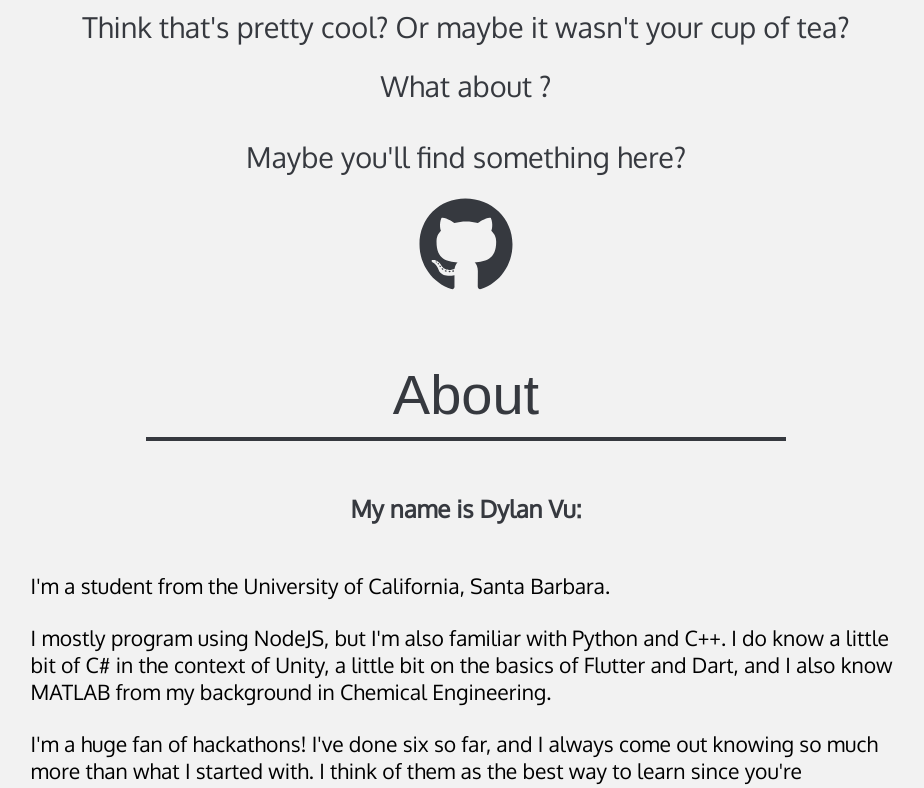
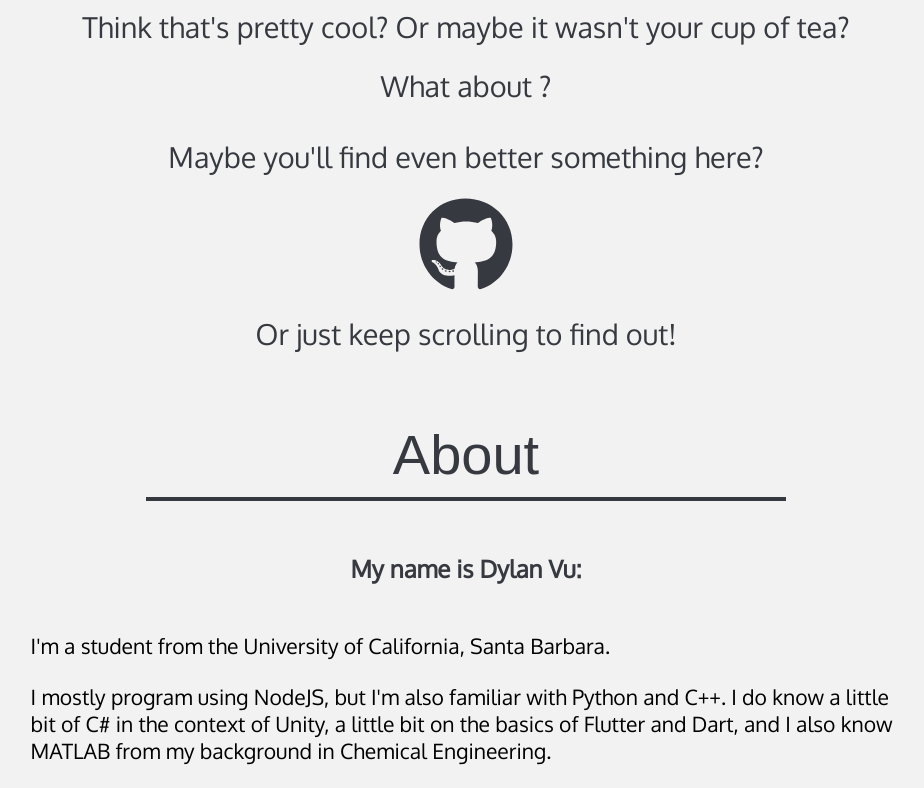
Before and after one commit to dylanvu/dylanvu.github.io, a React (Create React App) app: page / in a window 1280 px wide. Shown: the part 960-1748 px from the top of the page, without its empty margins (174-1098 px from the left). Built offline with nearby package versions, Linux system fonts and the light colour scheme; no server answers; a web font is replaced by a local one.

Commit message:
minor changes to content

```diff
--- a/src/components/Contributions.jsx
+++ b/src/components/Contributions.jsx
@@ -125,7 +125,7 @@ const Contributions = () => {
                 </div>
             </div> : null}
             <div>
-                Maybe you'll find something here?
+                Maybe you'll find even better something here?
             </div>
             <div>
                 <a href="https://github.com/vu-dylan" target="_blank" rel="noreferrer" style={{ color: "#f2f2f2" }}>
@@ -136,6 +136,9 @@ const Contributions = () => {
                     />
                 </a>
             </div>
+            <div>
+                Or just keep scrolling to find out!
+            </div>
         </div>
     )
 }
```
Also changed, not shown: public/about/next.txt, public/projectgroup/python/youtify/youtify.txt, 1 other file (tests, documents, lock files or other folders).
